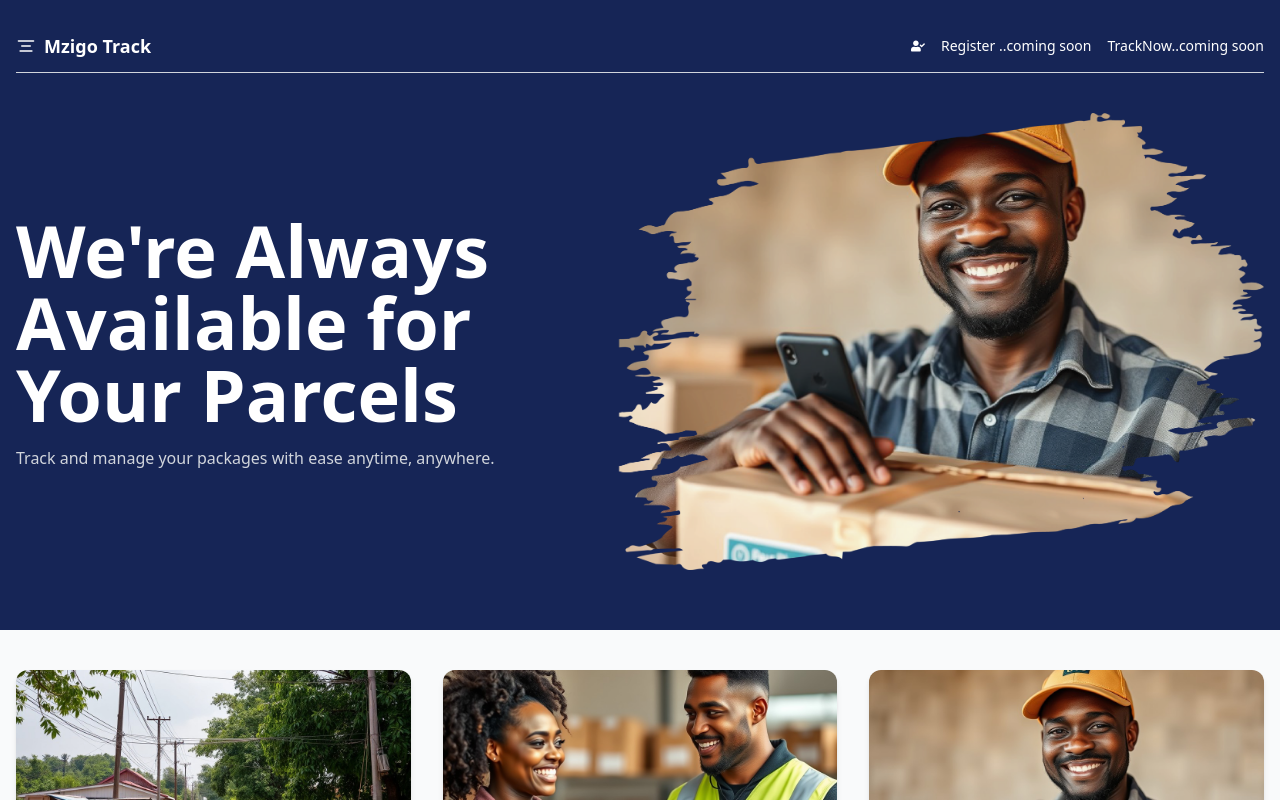
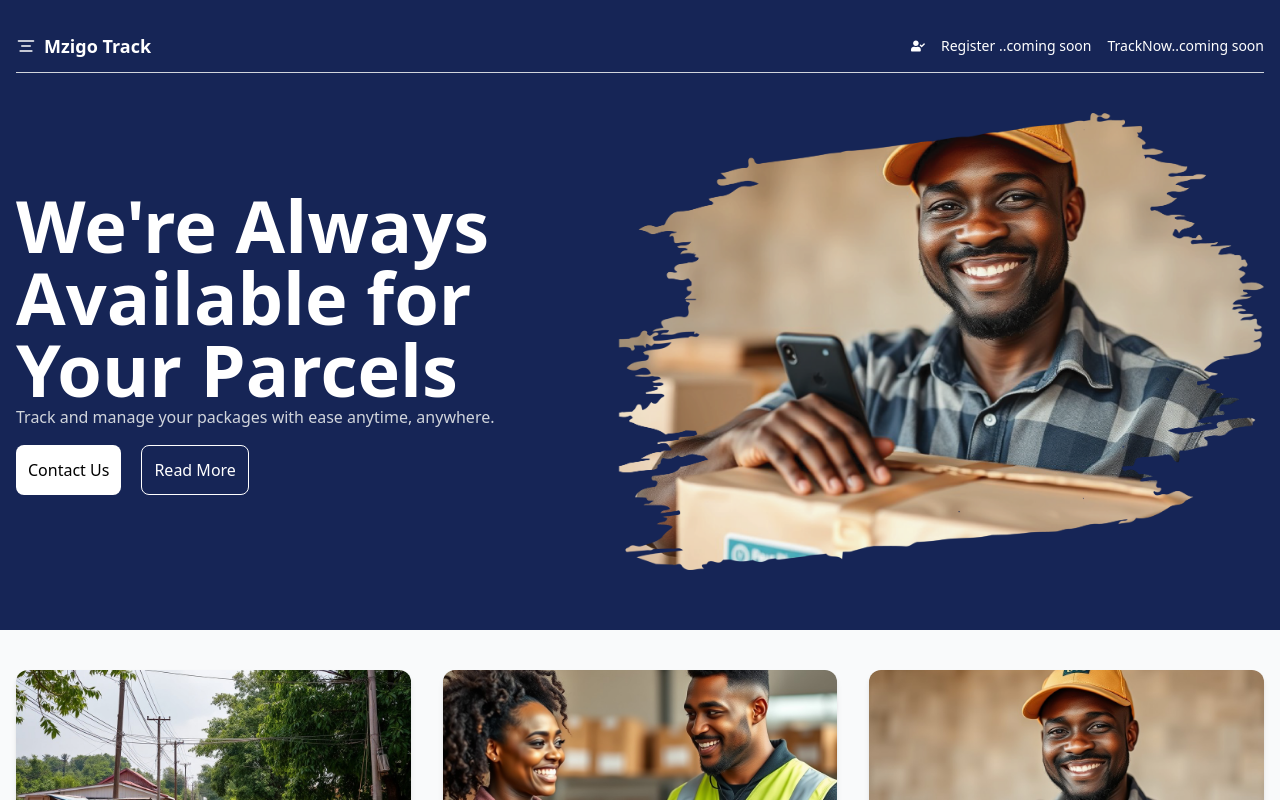
Before and after one commit to DevDawson/mzigoTrack, a React (Vite) app: page / in a window 1280 px wide. Shown: the top 800 px of the page. Built offline with nearby package versions, Linux system fonts and the light colour scheme.

Commit message:
Update Navbar.jsx

```diff
--- a/src/components/Navbar.jsx
+++ b/src/components/Navbar.jsx
@@ -25,12 +25,18 @@ const Navbar = () => {
       {/* Hero Section */}
       <div className="flex flex-col-reverse lg:flex-row items-center justify-between min-h-[60vh] py-10">
         <div className="text-white max-w-xl text-center lg:text-left space-y-4">
+          <div>
             <h1 className="text-3xl sm:text-7xl font-bold">
                 We're Always Available for Your Parcels
             </h1>
             <p className="text-sm sm:text-base text-gray-300">
                 Track and manage your packages with ease anytime, anywhere.
             </p>
+          </div>
+          <div className='flex space-x-5'>
+            <button className='bg-white text-black rounded-lg py-3 px-3'>Contact Us</button>
+            <button className='text-white rounded-lg py-3 px-3 border border-white cursor-auto'>Read More</button>
+          </div>
         </div>
         <div className="w-full max-w-max mb-8 lg:mb-0">
           <img
```
Lines whose indentation alone changed are shown as unchanged.
